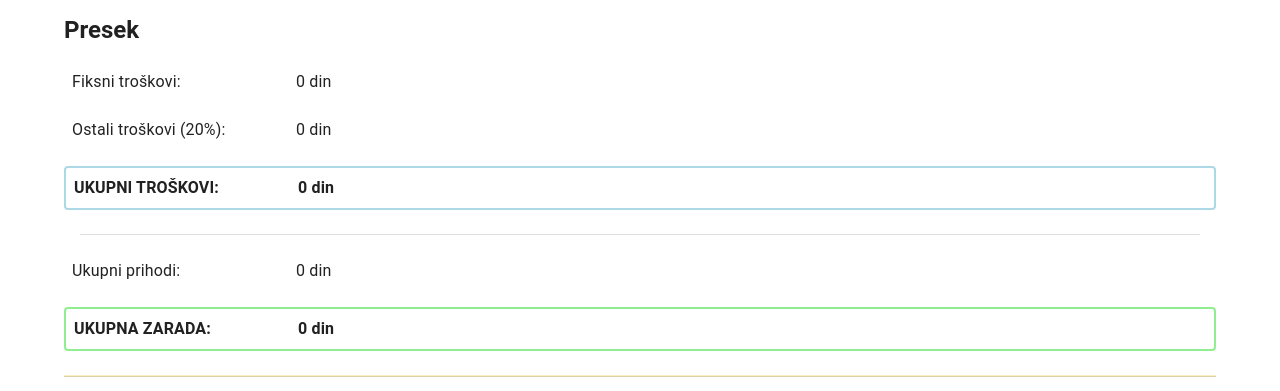
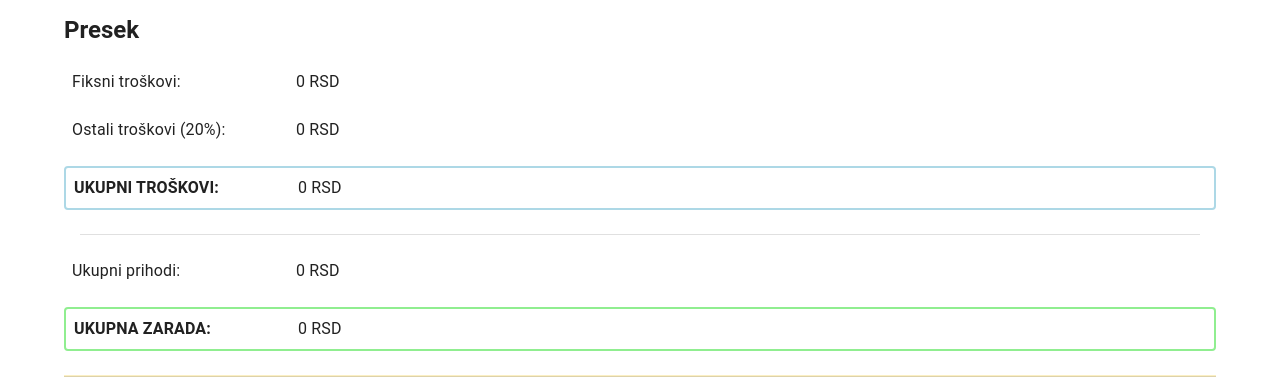
Before and after one commit to LakiTheGreat/UI_dzem_kalkulator, a React (Create React App) app in the folder my-app/: page / in a window 1280 px wide. Shown: the part 1310-1701 px from the top of the page. Built offline with nearby package versions, Linux system fonts and the light colour scheme.

Commit message:
din to rsd

```diff
--- a/my-app/src/form/index.tsx
+++ b/my-app/src/form/index.tsx
@@ -497,14 +497,14 @@ export default function Form() {
             <Typography variant='body1' sx={{ width: 200 }}>
               Fiksni troškovi:
             </Typography>
-            <Typography>{`${fixedExpences} din`}</Typography>
+            <FormattedPrice price={fixedExpences} />
           </Stack>
 
           <Stack direction='row' alignItems='center' gap={3} sx={{ px: 1 }}>
             <Typography variant='body1' sx={{ width: 200 }}>
               Ostali troškovi (20%):
             </Typography>
-            <Typography>{`${additionalExpences} din`}</Typography>
+            <FormattedPrice price={additionalExpences} />
           </Stack>
 
           <Stack
@@ -516,9 +516,7 @@ export default function Form() {
             <Typography variant='body1' sx={{ width: 200, fontWeight: 'bold' }}>
               UKUPNI TROŠKOVI:
             </Typography>
-            <Typography
-              sx={{ fontWeight: 'bold' }}
-            >{`${totalExpences} din`}</Typography>
+            <FormattedPrice price={totalExpences} />
           </Stack>
         </Stack>
 
@@ -529,7 +527,7 @@ export default function Form() {
             <Typography variant='body1' sx={{ width: 200 }}>
               Ukupni prihodi:
             </Typography>
-            <Typography>{`${totalIncome} din`}</Typography>
+            <FormattedPrice price={totalIncome} />
           </Stack>
 
           <Stack
@@ -541,9 +539,7 @@ export default function Form() {
             <Typography variant='body1' sx={{ width: 200, fontWeight: 'bold' }}>
               UKUPNA ZARADA:
             </Typography>
-            <Typography
-              sx={{ fontWeight: 'bold' }}
-            >{`${totalProfit} din`}</Typography>
+            <FormattedPrice price={totalProfit} />
           </Stack>
         </Stack>
 
```
